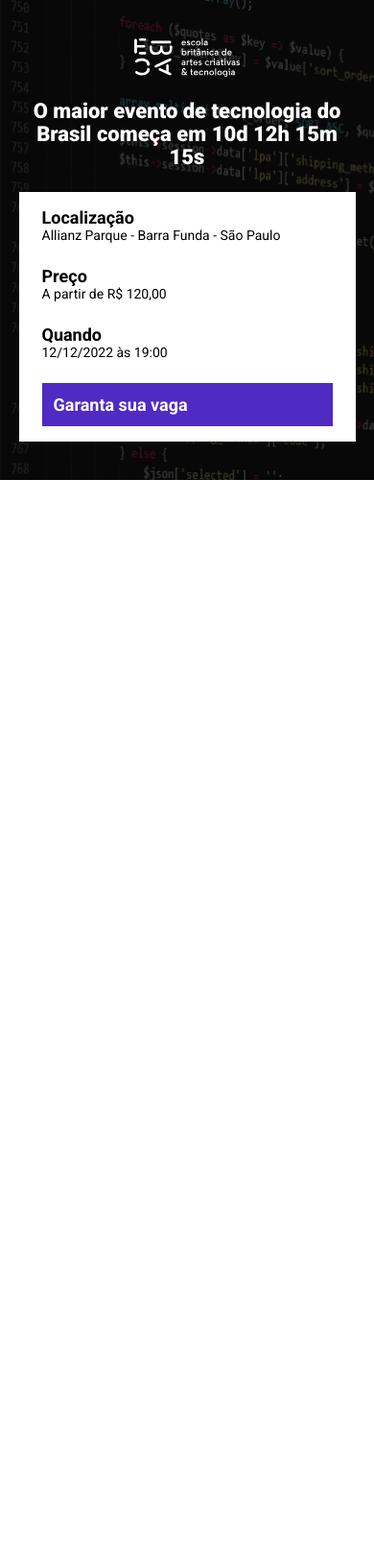
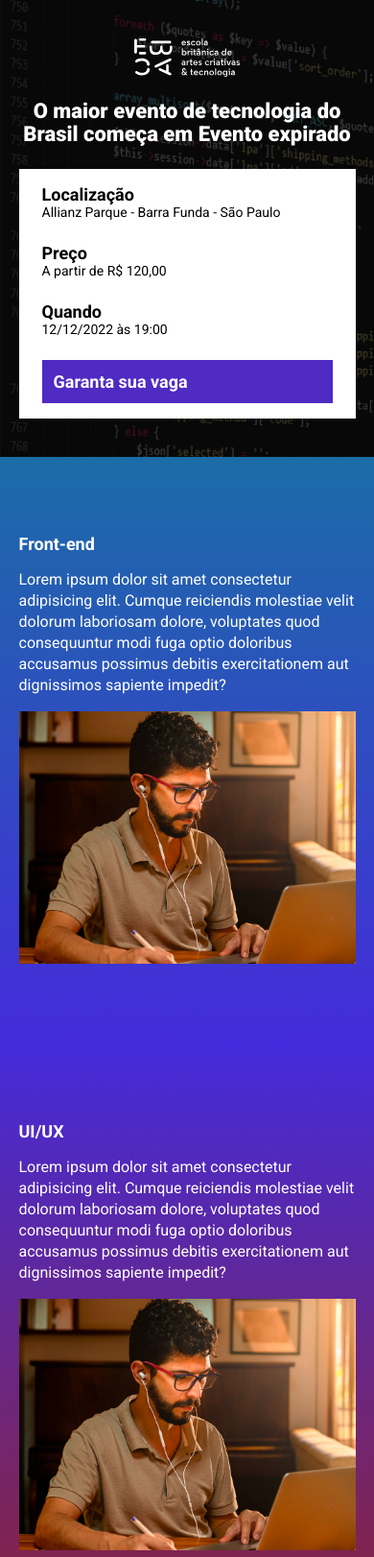
Before and after one commit to franciscofbc/ebac_tech_talks, a website built with Parcel: page src/index.html in a window 390 px wide. Shown: the top 1622 px of the page at 96% size. Before the commit the page ends 844 px from the top, so only its background shows below. Built offline with nearby package versions, Linux system fonts and the light colour scheme.

Commit message:
criando a contagem regressiva

```diff
--- a/src/index.html
+++ b/src/index.html
@@ -12,13 +12,15 @@
     <link href="https://fonts.googleapis.com/css2?family=Roboto:wght@400;700;900&display=swap" rel="stylesheet">
 
     <link rel="stylesheet" href="./styles/main.scss">
+
+    <link rel="stylesheet" href="https://unpkg.com/aos@next/dist/aos.css" />
 </head>
 
 <body>
     <header class="hero">
         <div class="container">
             <img class="hero__logo" src="./images/ebac_logo.svg" alt="EBAC">
-            <p class="hero__text">O maior evento de tecnologia do Brasil começa em 10d 12h 15m 15s</p>
+            <p class="hero__text">O maior evento de tecnologia do Brasil começa em <span id="contador"></span></p>
             <div class="infos-bar">
                 <ul class="infos-bar__infos">
                     <li class="infos-bar__infos__item">
@@ -40,8 +42,56 @@
             </div>
         </div>
     </header>
+    <section class="event event--frontend">
+        <div class="container" data-aos="fade-right">
+            <div class="event__details">
+                <h2 class="event__details__title">Front-end</h2>
+                <p class="event__details__description">Lorem ipsum dolor sit amet consectetur adipisicing elit. Cumque
+                    reiciendis molestiae velit dolorum
+                    laboriosam dolore, voluptates quod consequuntur modi fuga optio doloribus accusamus possimus debitis
+                    exercitationem aut dignissimos sapiente impedit?</p>
+            </div>
+            <img class="event__image" src="./images/frontend.png" alt="Front-end">
+        </div>
+    </section>
+    <section class="event event--ui-ux event--image-left">
+        <div class="container" data-aos="fade-left">
+            <div class="event__details">
+                <h2 class="event__details__title">UI/UX</h2>
+                <p class="event__details__description">Lorem ipsum dolor sit amet consectetur adipisicing elit. Cumque
+                    reiciendis molestiae velit dolorum
+                    laboriosam dolore, voluptates quod consequuntur modi fuga optio doloribus accusamus possimus debitis
+                    exercitationem aut dignissimos sapiente impedit?</p>
+            </div>
+            <img class="event__image" src="./images/frontend.png" alt="Front-end">
+        </div>
+    </section>
+    <section class="event event--data-science">
+        <div class="container" data-aos="fade-right">
+            <div class="event__details">
+                <h2 class="event__details__title">Data Science</h2>
+                <p class="event__details__description">Lorem ipsum dolor sit amet consectetur adipisicing elit. Cumque
+                    reiciendis molestiae velit dolorum
+                    laboriosam dolore, voluptates quod consequuntur modi fuga optio doloribus accusamus possimus debitis
+                    exercitationem aut dignissimos sapiente impedit?</p>
+            </div>
+            <img class="event__image" src="./images/frontend.png" alt="Front-end">
+        </div>
+    </section>
+    <section class="event event--backend event--image-left">
+        <div class="container" data-aos="fade-left">
+            <div class="event__details">
+                <h2 class="event__details__title">Back-end</h2>
+                <p class="event__details__description">Lorem ipsum dolor sit amet consectetur adipisicing elit. Cumque
+                    reiciendis molestiae velit dolorum
+                    laboriosam dolore, voluptates quod consequuntur modi fuga optio doloribus accusamus possimus debitis
+                    exercitationem aut dignissimos sapiente impedit?</p>
+            </div>
+            <img class="event__image" src="./images/frontend.png" alt="Front-end">
+        </div>
+    </section>
 
-
+    <script src="https://unpkg.com/aos@next/dist/aos.js"></script>
 
     <script src="./scripts/main.js"></script>
 </body>
--- a/src/scripts/main.js
+++ b/src/scripts/main.js
@@ -1 +1,28 @@
-console.log("ola mundo .js")
+AOS.init();
+
+const dataDoEvento = new Date("Feb 6, 2023 19:00:00")
+const timeStampDoEvento = dataDoEvento.getTime()
+
+const contaAsHoras = setInterval(function () {
+    const agora = new Date()
+    const timeStampAtual = agora.getTime()
+
+    const distanciaAteOEvento = timeStampDoEvento - timeStampAtual
+
+    const diaEmMs = 1000 * 60 * 60 * 24
+    const horaEmMs = 1000 * 60 * 60
+    const minutoEmMs = 1000 * 60
+
+    const diasAteOEvento = Math.floor(distanciaAteOEvento / diaEmMs)
+    const horasAteOEvento = Math.floor((distanciaAteOEvento % diaEmMs) / horaEmMs)
+    const minutosAteOEvento = Math.floor((distanciaAteOEvento % horaEmMs) / minutoEmMs)
+    const segundosAteOEvento = Math.floor((distanciaAteOEvento % minutoEmMs) / 1000)
+
+    document.getElementById("contador").innerHTML = `${diasAteOEvento}d ${horasAteOEvento}h ${minutosAteOEvento}m ${segundosAteOEvento}s`
+
+    if (distanciaAteOEvento < 0) {
+        clearInterval(contaAsHoras)
+        document.getElementById("contador").innerHTML = "Evento expirado"
+    }
+
+}, 1000)
--- /dev/null
+++ b/src/styles/_event.scss
@@ -0,0 +1,69 @@
+@use "variables";
+
+.event {
+    padding: 80px 0;
+
+    &--frontend {
+        background-image: linear-gradient(variables.$blue1, variables.$blue2);
+    }
+
+    &--ui-ux {
+        background-image: linear-gradient(variables.$blue2, variables.$pink);
+    }
+
+    &--data-science {
+        background-image: linear-gradient(variables.$pink, variables.$yellow);
+    }
+
+    &--backend {
+        background-image: linear-gradient(variables.$yellow, variables.$pink);
+    }
+
+    &--image-left {
+        .container {
+            flex-direction: row-reverse;
+        }
+    }
+
+    .container {
+        display: flex;
+        gap: 40px;
+
+    }
+
+    &__image {
+        max-width: 360px;
+
+    }
+
+    &__details {
+
+
+
+        &__title {
+            font-size: 18px;
+            font-weight: bold;
+            margin-bottom: 16px;
+        }
+
+        &__description {
+            // font-size: 16px;
+            line-height: 22px;
+        }
+    }
+
+    @media (max-width: 640px) {
+        .container {
+            display: block;
+        }
+
+        &__details {
+            margin-right: 0;
+            margin-bottom: 16px;
+        }
+
+        &__image {
+            width: 100%;
+        }
+    }
+}
--- a/src/styles/_hero.scss
+++ b/src/styles/_hero.scss
@@ -1,3 +1,5 @@
+@use "./variables";
+
 .hero {
     padding-top: 64px;
     padding-bottom: 100px;
@@ -10,13 +12,13 @@
         position: relative; //para o conteudo ficar por cima do pseudoelemento
     }
 
-    &::before {
+    &::before {//overlay
         position: absolute; //deve ser inserido em um elemento com position:relative
         top: 0;
         left: 0;
         width: 100%;
         height: 100%;
-        background-color: #000;
+        background-color: variables.$secondaryTextColor;
         content: ''; //pseudoelemento exige conteudo
         opacity: .7;
     }
--- /dev/null
+++ b/src/styles/_variables.scss
@@ -0,0 +1,8 @@
+$textColor: #fff;
+$secondaryTextColor: #000;
+
+$blue1: #1b6ca7;
+$blue2: #442bdb;
+$pink: #89223b;
+$yellow: #9c791d;
+$purple: #4f2ac3;
--- a/src/styles/components/_buttons.scss
+++ b/src/styles/components/_buttons.scss
@@ -1,3 +1,5 @@
+@use "../variables";
+
 .button {
     padding: 12px;
     font-size: 18px;
@@ -7,8 +9,8 @@
     white-space: nowrap;
 
     &--primary {
-        color: #fff;
-        background-color: #4f2ac3;
+        color: variables.$textColor;
+        background-color: variables.$purple;
     }
 
     @media(max-width: 640px) {
--- a/src/styles/components/_infos_bar.scss
+++ b/src/styles/components/_infos_bar.scss
@@ -1,6 +1,8 @@
+@use "../variables";
+
 .infos-bar {
     padding: 16px 24px;
-    background-color: #fff;
+    background-color: variables.$textColor;
     display: flex;
     justify-content: space-between;
 
@@ -11,11 +13,11 @@
 
         &__item {
             font-size: 14px;
-            color: #000;
+            color: variables.$secondaryTextColor;
 
             b {
                 font-size: 18px;
-                color: #000;
+                color: variables.$secondaryTextColor;
                 display: block; //tag b por padrao display inline. Queremos que quebre a linha
             }
         }
--- a/src/styles/main.scss
+++ b/src/styles/main.scss
@@ -1,13 +1,15 @@
 @use "hero";
 @use "./components/infos_bar";
 @use "./components/buttons";
+@use "./event";
+@use "./variables";
 
 * {
     margin: 0;
     padding: 0;
     box-sizing: border-box;
     font-family: 'Roboto', sans-serif;
-    color: #fff;
+    color: variables.$textColor;
     list-style: none;
 }
 
```
Also changed, not shown: package.json (+11 -3 lines).
